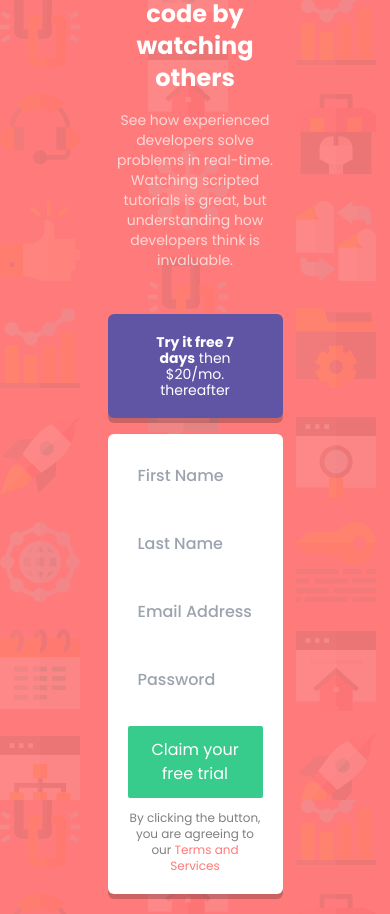
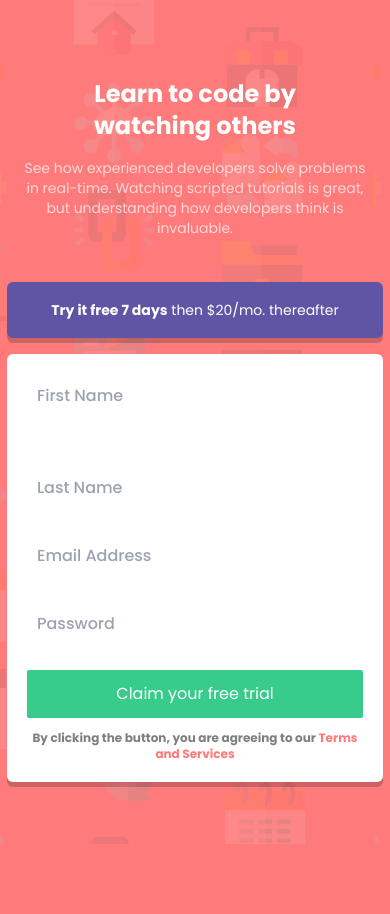
Before and after one commit to cosmoart/Intro-component-with-sign-up-form-solution, a React (Vite) app: page / in a window 390 px wide. After the commit the page ends 844 px from the top, so only its background shows below. Built offline with nearby package versions, Linux system fonts and the light colour scheme.

Commit message:
form validation #1

```diff
--- a/index.html
+++ b/index.html
@@ -26,7 +26,7 @@
     <link href="https://fonts.googleapis.com/css2?family=Poppins:wght@400;500;600;700&display=swap" rel="stylesheet">
 </head>
 
-<body class="flex bg-h-pattern-D bg-pRed text-base font-poppins text-white text-center h-screen items-center justify-center">
+<body class="flex bg-h-pattern-M md:bg-h-pattern-D bg-pRed text-base font-poppins text-white text-center h-screen items-center justify-center">
     <div id="root" class="flex p-5 w-full flex-col justify-center items-center max-w-4xl md:flex-row"></div>
     <script src="./src/index.jsx" type="module"></script>
 </body>
--- a/src/App.jsx
+++ b/src/App.jsx
@@ -1,12 +1,14 @@
 import React from 'react';
 import Form from './components/Form';
 import Footer from './components/Footer';
+import { useRef } from 'react';
 
 export default function App() {
+
 	return (
 		<>
-            <article className='md:text-left w-2/4'>
-                <h1 className='text-2xl font-bold px-6 my-4 md:text-4xl'>Learn to code by watching others</h1>
+			<article className='md:text-left md:w-2/4'>
+				<h1 className='text-2xl font-bold px-6 my-4 md:text-4xl md:px-0'>Learn to code by watching others</h1>
 				<p className='font-normal text-sm text-white text-opacity-70 my-4'>
 					See how experienced developers solve problems in real-time. Watching scripted tutorials is great,
 					but understanding how developers think is invaluable.
@@ -14,7 +16,7 @@ export default function App() {
 
 			</article>
 
-            <div className='w-2/4'>
+			<div className='md:w-2/4'>
 				<p className='rounded-md bg-pBlue p-5 text-sm px-10 mt-7 mb-4 shadow-pShadow leading-4'><strong>Try it free 7 days</strong> then $20/mo. thereafter</p>
 				<Form />
 			</div>
--- a/src/components/Form.jsx
+++ b/src/components/Form.jsx
@@ -1,4 +1,4 @@
-import React from 'react';
+import React, { useRef } from 'react';
 import styled from 'styled-components';
 
 const InputF = styled.input`
@@ -7,21 +7,50 @@ const InputF = styled.input`
     &::placeholder{
         font-weight: 500;
     }
-    `
+`
+
+const LabelF = styled.label`
+    text-align: right;
+    color: hsl(0, 100%, 74%);
+    font-size: 14px;
+    transform: translateY(-20px);
+    opacity: 0;
+    transition: all 0.2s ease-in-out;
+`
+
 export default function Form() {
+    const form = useRef(null);
+
+    const handleSubmit = (e) => {
+        e.preventDefault();
+        // list of the elements minus the last
+        console.log(form.current.querySelectorAll('input'));
+        for (let i of form.current.querySelectorAll('input')) {
+            if (i.value === '') {
+                console.log(i.nextElementSibling);
+                // i.nextElementSibling.textContent = `${i.placeholder} cannot be empty`;
+                i.nextElementSibling.classList.add("form-error");
+                // document.querySelector(`label[for="${i.name}"]`).classList.add('error');
+            }
+        }
+    }
 
     return (
-        <form className='flex gap-3 flex-col p-5 bg-white shadow-pShadow rounded-md'>
-            <InputF type="text" id='firstName' name="firstName" placeholder="First Name" required/>
-            <label htmlFor="firstName" aria-live='true'></label>
+        <form ref={form} className='flex gap-3 flex-col p-5 bg-white shadow-pShadow rounded-md'>
+            <InputF type="text" id='firstName' name="firstName" placeholder="First Name" required />
+            <LabelF htmlFor="firstName" aria-live='true'>afwagwgwgwa</LabelF>
+
             <InputF type="text" name="lastName" id='lastName' placeholder="Last Name" required />
-            <label htmlFor="lastName" aria-live='true'></label>
+            <LabelF htmlFor="lastName" aria-live='true' />
+
             <InputF type="mail" name="email" id='mail' placeholder="Email Address" required />
-            <label htmlFor="mail" aria-live='true'></label>
+            <LabelF htmlFor="mail" aria-live='true' />
+
             <InputF type="password" name="password" id='password' placeholder="Password" required />
-            <label htmlFor="password" aria-live='true'></label>
-            <button type="submit" className='bg-pGreen rounded-sm p-3' >Claim your free trial</button>
-            <footer className='text-black text-opacity-50 text-xs'>By clicking the button, you are agreeing to our <a href="https://www.example.com" className='text-pRed'>Terms and Services</a></footer>
+            <LabelF htmlFor="password" aria-live='true' />
+
+            <button type="submit" className='bg-pGreen rounded-sm p-3' onClick={e => handleSubmit(e)}>Claim your free trial</button>
+            <footer className='text-black text-opacity-50 text-xs font-bold'>By clicking the button, you are agreeing to our <a href="#terms" className='text-pRed'>Terms and Services</a></footer>
         </form>
     )
 }
--- a/src/index.css
+++ b/src/index.css
@@ -3,9 +3,18 @@
 @tailwind utilities;
 
 :root {
-    --pRed: hsl(0, 100%, 74%);
-    --pGreen: hsl(154, 59%, 51%);
-    --pBlue: hsl(248, 32%, 49%);
-    --pDarkBlue: hsl(249, 10%, 26%);
-    --pGrayishBlue: hsl(246, 25%, 77%);
+	--pRed: hsl(0, 100%, 74%);
+	--pGreen: hsl(154, 59%, 51%);
+	--pBlue: hsl(248, 32%, 49%);
+	--pDarkBlue: hsl(249, 10%, 26%);
+	--pGrayishBlue: hsl(246, 25%, 77%);
 }
+
+@layer components {
+	.form-error {
+		height: 20px !important;
+		opacity: 1 !important;
+		transform: translateY(0) !important;
+		transition: all 0.3s ease-in-out !important;
+	}
+}
```
Also changed, not shown: src/components/Footer.jsx (indentation only). Lines whose indentation alone changed are shown as unchanged.
